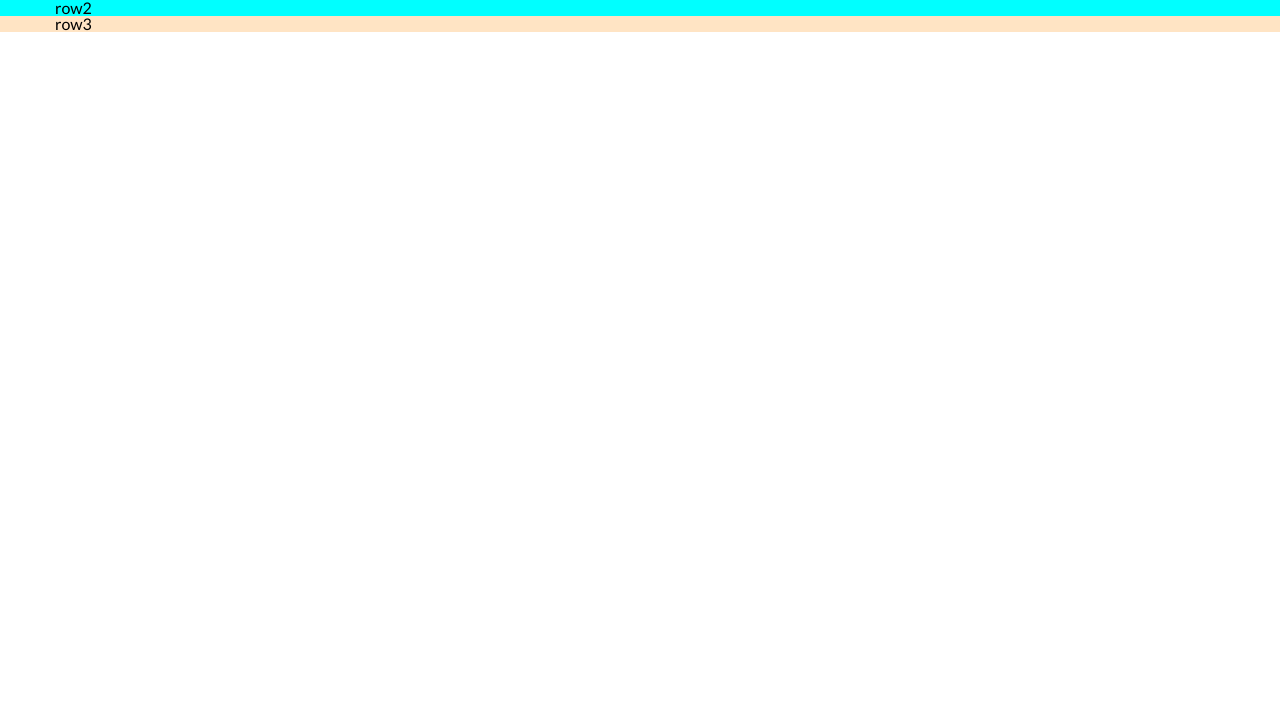
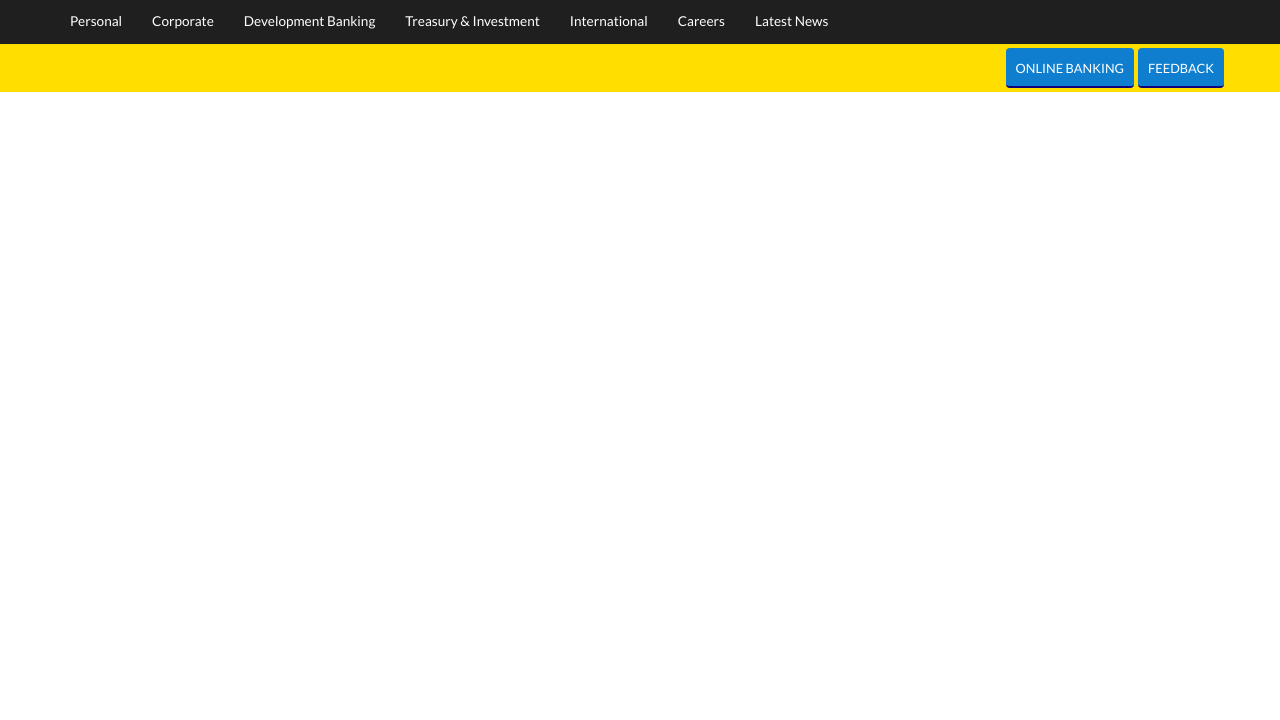
Before and after one commit to danulatb/boc.lk-clone, a plain HTML site: page index.html in a window 1280 px wide. Shown: the part 80-800 px from the top of the page. Drawn offline with nearby package versions, Linux system fonts and the light colour scheme.

Commit message:
finish the header

```diff
--- a/CSS/style.css
+++ b/CSS/style.css
@@ -63,11 +63,12 @@ h6 {
 }
 
 #nav-row {
-    background-color: aqua;
+    background-color: #1f1f1f;
 }
 
 #misc-row {
-    background-color: bisque;
+    background-color: #ffde00;
+    text-align: right;
 }
 
 .container {
@@ -193,10 +194,81 @@ nav li>a:hover {
     background-color: #d74527;
 }
 
+#nav-row>.container>ul>li {
+    float: left;
+
+}
+
+#nav-row>.container>ul>li>a {
+    display: inline-block;
+    position: relative;
+    padding: 15px;
+    background-color: #1f1f1f;
+    color: white;
+    font-size: 0.85rem;
+    text-decoration: none;
+}
+
+#nav-row>.container>ul>li>a:hover {
+    background-color: #ff9d1e;
+    cursor: pointer;
+    color: black;
+}
+
+
+#nav-row ul li a:hover::after  {
+    display: block;
+    content: "";
+    border-top: 6px solid #ff9d1e;
+    border-left: 6px solid transparent;
+    border-right: 6px solid transparent;
+    position: absolute;
+    left: 50%;
+    transform: translateX(-50%);
+    top: 100%;
+}
+
+
+#misc-row .btn {
+    display: inline-block;
+    height: 40px;
+    padding: 0 10px;
+    font-size: 0.8rem;
+    text-align: right;
+    margin: 4px 0;
+    color: white;
+    background-color: #107ece;
+    border-bottom: 2px solid #0f027b;
+    border-radius: 4px;
+    line-height: 40px;
+    text-decoration: none;
+    margin-right: 1px;
+
+}
+
+#misc-row .btn:hover {
+  background-color: #0865a9;
+
+}
 
 
 
 
+
+
+
+
+
+
+/* display: block;
+    content: "";
+    border-left: 5px solid black;
+    border-top: 5px solid transparent;
+    border-bottom: 5px solid transparent;
+    position: absolute;
+    right: 10px;
+    top: 50%;
+    transform: translateY(-50%); */
 
 /* .container {
     width: 1170px;
--- a/index.html
+++ b/index.html
@@ -60,14 +60,23 @@
         </div>
 
         <div id="nav-row">
-            <div class="container">
-            row2
+            <div class="container clear-fix">
+            <ul class="clear-fix">
+                <li><a href="https://boc.lk/index.php?route=product/category&path=87_88_227">Personal</a></li>
+                <li><a href="https://boc.lk/index.php?route=product/category&path=185_186_187">Corporate</a></li>
+                <li><a href="https://boc.lk/index.php?route=product/category&path=127_128_129">Development Banking</a></li>
+                <li><a href="https://boc.lk/index.php?route=product/category&path=169_170_252">Treasury & Investment</a></li>
+                <li><a href="https://boc.lk/index.php?route=product/category&path=217_210_228">International</a></li>
+                <li><a href="https://www.boc.lk/index.php?route=news/careers">Careers</a></li>
+                <li><a href="https://www.boc.lk/index.php?route=news/latest">Latest News</a></li>
+            </ul>
             </div>
         </div>
 
         <div id="misc-row">
             <div class="container">
-            row3
+            <a class="btn" href="" type="button">ONLINE BANKING</a>
+            <a class="btn" href="http://cfb.boc.lk:9090/CFB/MainServlet" type="button">FEEDBACK</a>
             </div>
         </div>
 
```
Also changed, not shown: z-index.html (added, +51 -0 lines).
